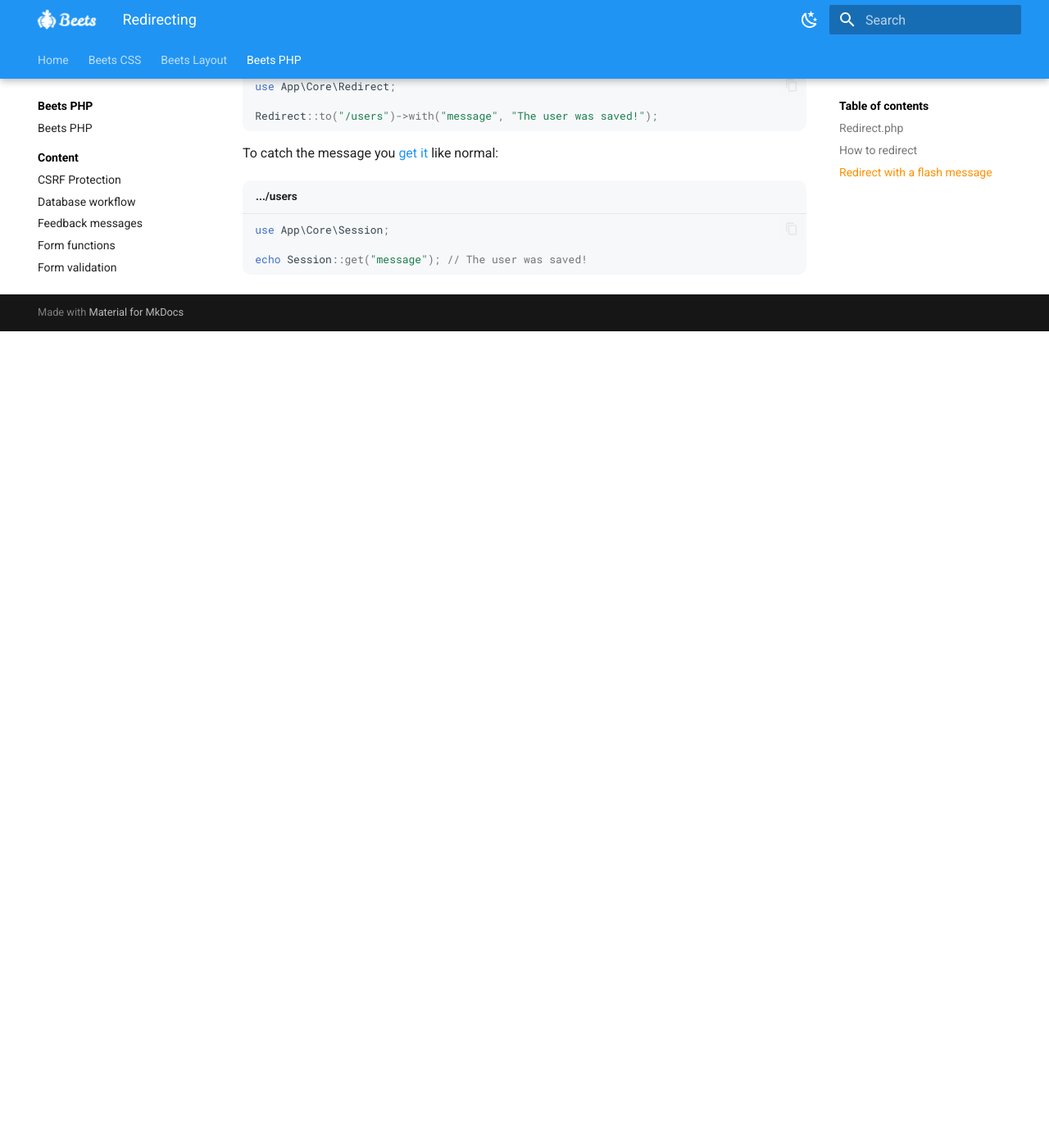
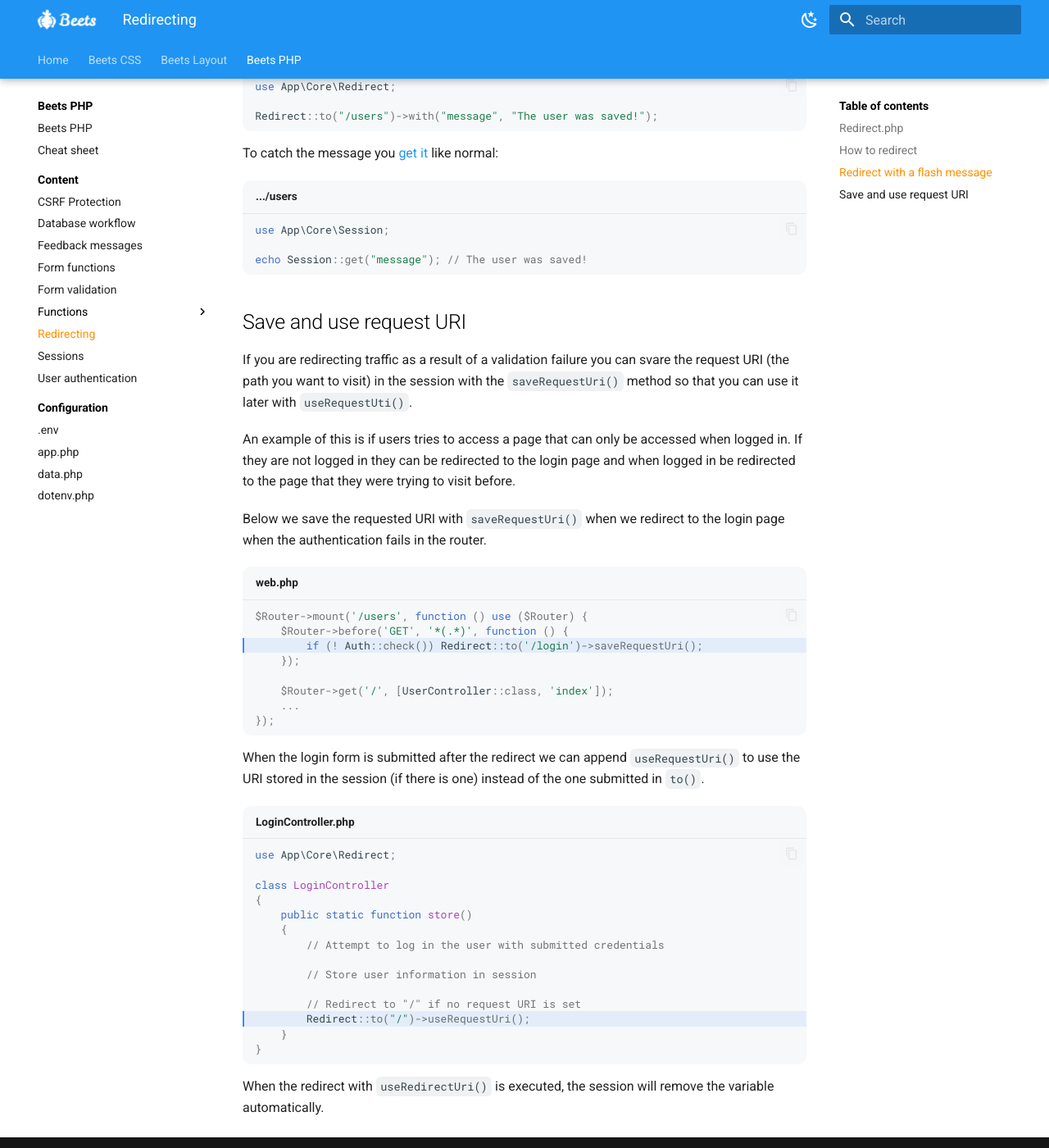
Before and after one commit to jonasbirkelof/beets, an MkDocs documentation site: the page built from docs/beets-php/redirecting.md, in a window 1280 px wide and 1400 px high, scrolled down 1110 px. Shown: the whole window at 82% size. Built offline with MkDocs 1.6.1 and Material for MkDocs 9.7.7, drawn with Linux system fonts in a browser that asks for light colours; before the commit the page ends 1514 px from its top, so only the background shows below that.

Commit message:
cheat sheet and redirect

````diff
--- a/docs/beets-php/redirecting.md
+++ b/docs/beets-php/redirecting.md
@@ -47,3 +47,43 @@
 
 echo Session::get("message"); // The user was saved!
 ```
+
+## Save and use request URI
+
+If you are redirecting traffic as a result of a validation failure you can svare the request URI (the path you want to visit) in the session with the `saveRequestUri()` method so that you can use it later with `useRequestUti()`.
+
+An example of this is if users tries to access a page that can only be accessed when logged in. If they are not logged in they can be redirected to the login page and when logged in be redirected to the page that they were trying to visit before.
+
+Below we save the requested URI with `saveRequestUri()` when we redirect to the login page when the authentication fails in the router.
+
+```php title="web.php" hl_lines="3"
+$Router->mount('/users', function () use ($Router) {
+	$Router->before('GET', '*(.*)', function () {
+		if (! Auth::check()) Redirect::to('/login')->saveRequestUri();
+	});
+
+	$Router->get('/', [UserController::class, 'index']);
+	...
+});
+```
+
+When the login form is submitted after the redirect we can append `useRequestUri()` to use the URI stored in the session (if there is one) instead of the one submitted in `to()`.
+
+```php title="LoginController.php" hl_lines="12"
+use App\Core\Redirect;
+
+class LoginController
+{
+	public static function store()
+	{
+		// Attempt to log in the user with submitted credentials
+
+		// Store user information in session
+
+		// Redirect to "/" if no request URI is set
+		Redirect::to("/")->useRequestUri();
+	}
+}
+```
+
+When the redirect with `useRedirectUri()` is executed, the session will remove the variable automatically.
--- a/mkdocs.yml
+++ b/mkdocs.yml
@@ -67,6 +67,7 @@
       - Footer: beets-layout/section/footer.md
   - Beets PHP:
     - Om Beets PHP: beets-php/index.md
+    - Cheat sheet: beets-php/cheat-sheet.md
     - Content:
       - CSRF Protection: beets-php/csrf-protection.md
       - Database workflow: beets-php/database.md
````
Also changed, not shown: docs/beets-php/app-functions.md (+10 -0 lines), docs/beets-php/cheat-sheet.md (added, +166 -0 lines), README.md (line endings or trailing spaces).
